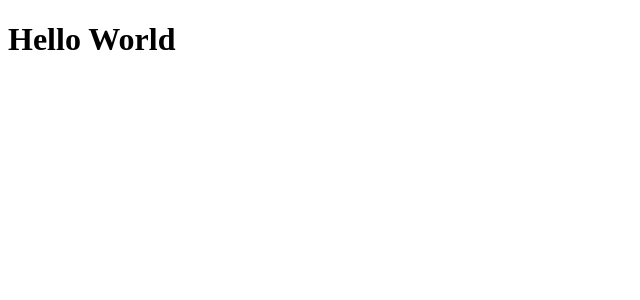
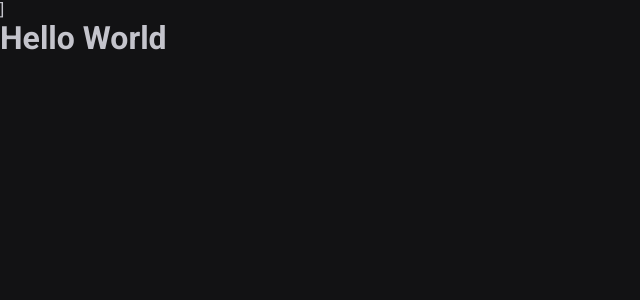
Before and after one commit to OsleneCerqueira/Ignite-feed, a React (Vite) app: page / in a window 1280 px wide. Shown: the top 300 px of the page, without its empty margins (0-640 px from the left). Built offline with nearby package versions, Linux system fonts and the light colour scheme.

Commit message:
style: add estilos globais e importando font

```diff
--- a/index.html
+++ b/index.html
@@ -2,8 +2,15 @@
 <html lang="pt-br">
   <head>
     <meta charset="UTF-8" />
+
+    <link rel="preconnect" href="https://fonts.googleapis.com">
+    <link rel="preconnect" href="https://fonts.gstatic.com" crossorigin>
+
     <link rel="icon" type="image/svg+xml" href="" />
-    <meta name="viewport" content="width=device-width, initial-scale=1.0" />
+    <meta name="viewport" content="width=device-width, initial-scale=1.0" />]
+
+    <link href="https://fonts.googleapis.com/css2?family=Roboto:wght@400;700&display=swap" rel="stylesheet">
+
     <title>Ignite Feed</title>
   </head>
   <body>
--- a/src/global.css
+++ b/src/global.css
@@ -0,0 +1,34 @@
+:root {
+    --white: #fff;
+
+    --gray-100: #e1e1e6;
+    --gray-300: #c4c4cc;
+    --gray-400: #8d8d99;
+    --gray-600: #323238;
+    --gray-700: #29292e;
+    --gray-800: #202024;
+    --gray-900: #121214;
+
+    --green-300: #00837e;
+    --green-500: #00875f;
+
+    --red-500: #F75A68;
+  }
+
+*{
+    margin: 0;
+    padding: 0;
+    box-sizing: border-box;
+}
+
+body {
+    background-color: var(--gray-900);
+    color: var(--gray-300);
+    -webkit-font-smoothing: antialiased;
+}
+
+  body, input, textarea, button {
+    font-family: 'Roboto', sans-serif;
+    font-weight: 400;
+    font-size: 1rem;
+}
```
Also changed, not shown: 1 other file (tests, documents, lock files or other folders).
